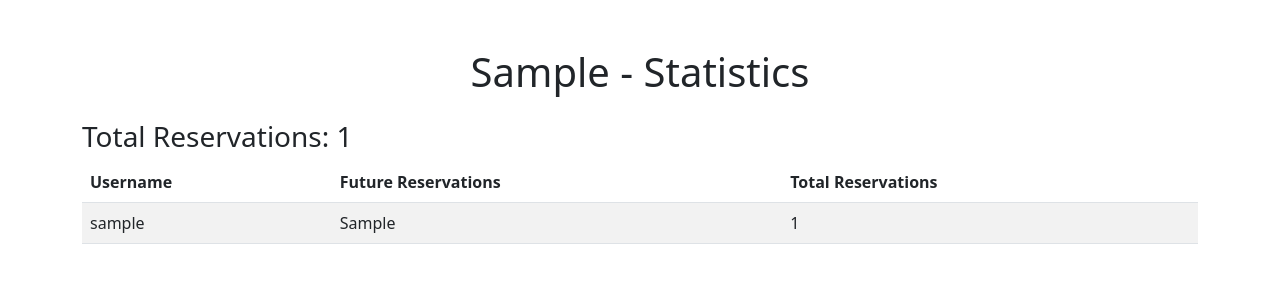
After one commit to simpod6/book-a-lot, a Flask app: template templates/stats.html in a window 1280 px wide. The commit adds this page. Shown: the top 300 px of the page. Run offline with Flask 3, Linux system fonts and the light colour scheme; the template is opened without the code that fills it: most values are stand-ins (such as "Sample title", 1, 10 or a date in 2020); some libraries are stand-ins or nearby versions.

Commit message:
implement user statistics page and update reservations query to exclude past reservations

```diff
--- a/app.py
+++ b/app.py
@@ -96,14 +96,7 @@ def index():
         flash(strings['please_log_in_to_access_the_system'], 'danger')
         return redirect(url_for('login'))
 
-    # Delete past reservations older than 1 week
-    one_week_ago = datetime.now() - timedelta(weeks=1)
-    past_reservations = Reservation.query.filter(Reservation.end_time < one_week_ago).all()
-    for reservation in past_reservations:
-        db.session.delete(reservation)
-    db.session.commit()
-
-     # Fetch all reservations for the calendar
+    # Fetch all reservations for the calendar
     reservations = Reservation.query.join(User).all()
 
     # Fetch reservations for the logged-in user (to cancel)
@@ -124,7 +117,9 @@ def get_reservations():
         flash(strings['you_must_be_logged_in_to_view_reservations'], 'danger')
         return redirect(url_for('login'))
 
-    reservations = Reservation.query.join(User).all()
+
+    one_week_ago = datetime.now() - timedelta(weeks=1)
+    reservations = Reservation.query.join(User).filter(Reservation.end_time >= one_week_ago).all()
     return jsonify([
         {
             'title': res.user.username,
@@ -202,6 +197,34 @@ def cancel_reservation():
 
     return redirect(url_for('index'))
 
+@app.route('/stats')
+def stats():
+    strings = load_language()
+
+    if 'username' not in session:
+        flash(strings['please_log_in_to_access_the_system'], 'danger')
+        return redirect(url_for('login'))
+
+    # Fetch user statistics
+    users = User.query.all()
+    user_stats = []
+    for user in users:
+        total_reservations = Reservation.query.filter_by(user_id=user.id).count()
+        future_reservations = Reservation.query.filter(
+            Reservation.user_id == user.id,
+            Reservation.start_time > datetime.now()
+        ).count()
+        user_stats.append({
+            'username': user.username,
+            'total_reservations': total_reservations,
+            'future_reservations': future_reservations
+        })
+
+    # Fetch total number of reservations
+    total_reservations = Reservation.query.count()
+
+    return render_template('stats.html', user_stats=user_stats, total_reservations=total_reservations, strings=strings)
+
 @app.route('/register', methods=['GET', 'POST'])
 def register():
     strings = load_language()
--- a/templates/index.html
+++ b/templates/index.html
@@ -181,6 +181,9 @@
         });
     </script>
 
+    <!-- Add this link somewhere in your navigation bar -->
+    <a href="{{ url_for('stats') }}" class="btn btn-info">Statistics</a>
+
     <footer class="footer mt-5">
         <div class="container text-center">
             <span class="text-muted">{{ strings['book-a-lot'] }} v1.0 - <a href="https://github.com/simpod6">Simone Podico</a></span>
--- /dev/null
+++ b/templates/stats.html
@@ -0,0 +1,35 @@
+<!DOCTYPE html>
+<html lang="en">
+<head>
+    <meta charset="UTF-8">
+    <meta name="viewport" content="width=device-width, initial-scale=1.0">
+    <title>Statistics</title>
+    <link href="https://cdn.jsdelivr.net/npm/bootstrap@5.3.0/dist/css/bootstrap.min.css" rel="stylesheet">
+</head>
+<body>
+    <div class="container mt-5">
+        <h1 class="text-center">{{ strings['book-a-lot'] }} - Statistics</h1>
+        <div class="mt-4">
+            <h3>Total Reservations: {{ total_reservations }}</h3>
+            <table class="table table-striped">
+                <thead>
+                    <tr>
+                        <th>Username</th>
+                        <th>Future Reservations</th>
+                        <th>Total Reservations</th>
+                    </tr>
+                </thead>
+                <tbody>
+                    {% for user_stat in user_stats %}
+                    <tr>
+                        <td>{{ user_stat.username }}</td>
+                        <td>{{ user_stat.future_reservations }}</td>
+                        <td>{{ user_stat.total_reservations }}</td>
+                    </tr>
+                    {% endfor %}
+                </tbody>
+            </table>
+        </div>
+    </div>
+</body>
+</html>
```
Also changed, not shown: app_test.py (+74 -31 lines).
